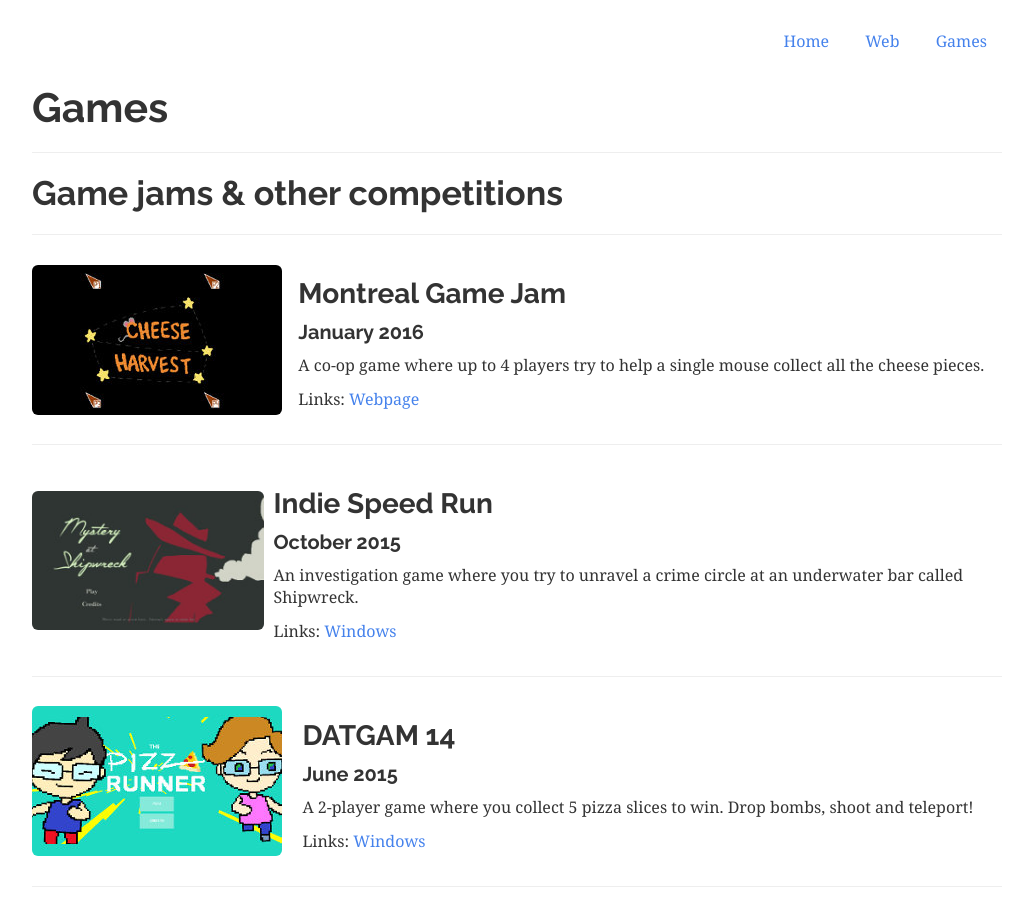
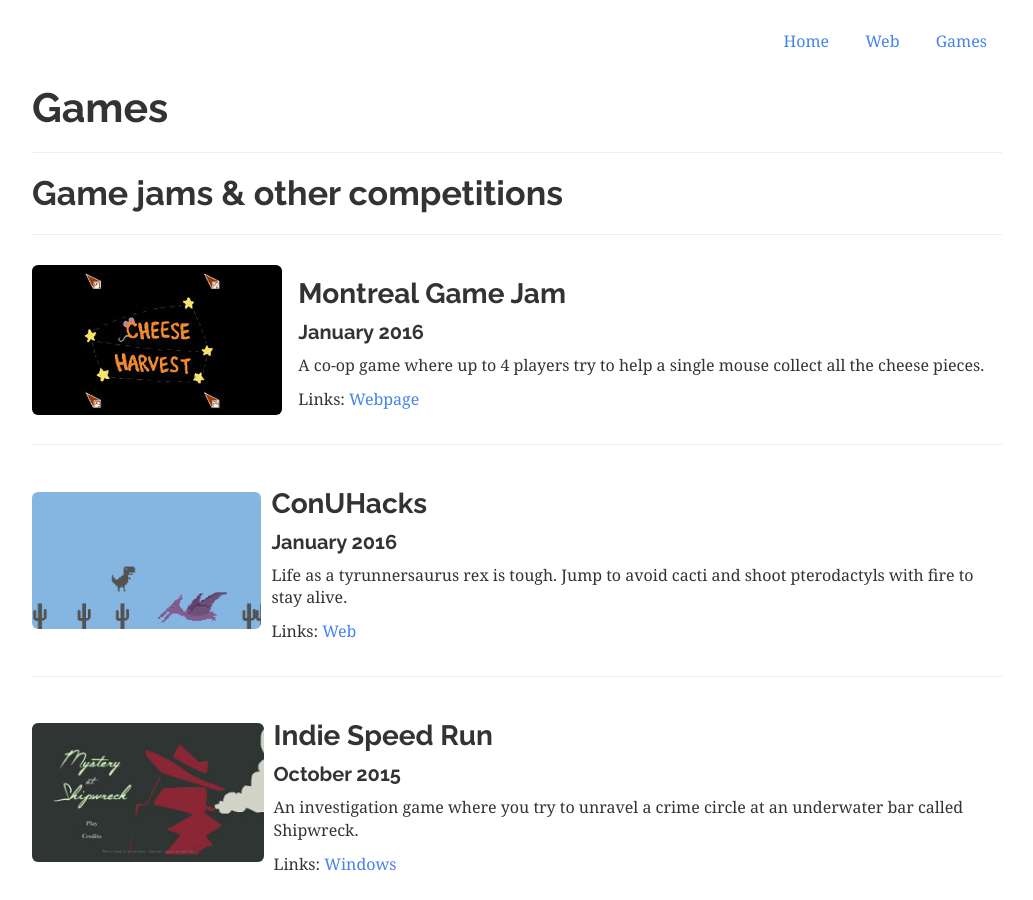
Before and after one commit to monicau/monicau.github.io, a Jekyll site: the page built from games.html, in a window 1280 px wide and 900 px high. Shown: the whole window, without its empty margins (123-1156 px from the left). Built offline with Jekyll 4.4.1, drawn with Linux system fonts in a browser that asks for light colours; nearby versions of some CDN libraries; Markdown is read by kramdown in place of the engine named in the settings; some of the changed text lies outside the part shown.

Commit message:
Added two games

```diff
--- a/games.html
+++ b/games.html
@@ -14,6 +14,19 @@
 		<h4>January 2016</h4>
 		<p>A co-op game where up to 4 players try to help a single mouse collect all the cheese pieces.</p>
 		<p>Links: <a href="http://globalgamejam.org/2016/games/cheese-harvest" target="_blank">Webpage</a>
+		</p>
+	</div>
+</div>
+<hr>
+<div class="table">
+	<div class="table-cell">
+		<img src="img/projects/games/tyrunnersaurusrex.jpg" class="img-rounded img-responsive">
+	</div>
+	<div class="table-cell description">
+		<h3>ConUHacks</h3>
+		<h4>January 2016</h4>
+		<p>Life as a tyrunnersaurus rex is tough. Jump to avoid cacti and shoot pterodactyls with fire to stay alive.</p>
+		<p>Links: <a href="http://monicau.github.io/tyrunnersaurusrex.html" target="_blank">Web</a>
 		</p>
 	</div>
 </div>
@@ -121,6 +134,18 @@
 <hr>
 <div class="table">
 	<div class="table-cell">
+		<img src="img/projects/games/flappyangrybirds.jpg" class="img-rounded img-responsive">
+	</div>
+	<div class="table-cell description">
+		<h3>Flappy Angry Birds</h3>
+		<h4>November - December 2016</h4>
+		<p>An online & real-time multiplayer game using Node.js, Socket.io, Phaser.js, jQuery and MySQL.</p>
+		<p>Download: <a href="https://github.com/monicau/FlappyAngryBirds" target="_blank">Web</a></p>
+	</div>
+</div>
+<hr>
+<div class="table">
+	<div class="table-cell">
 		<img src="img/projects/games/octopusxfractal.jpg" class="img-rounded img-responsive">
 	</div>
 	<div class="table-cell description">
```
Also changed, not shown: img/projects/games/flappyangrybirds.jpg (added), img/projects/games/tyrunnersaurusrex.jpg (added).
